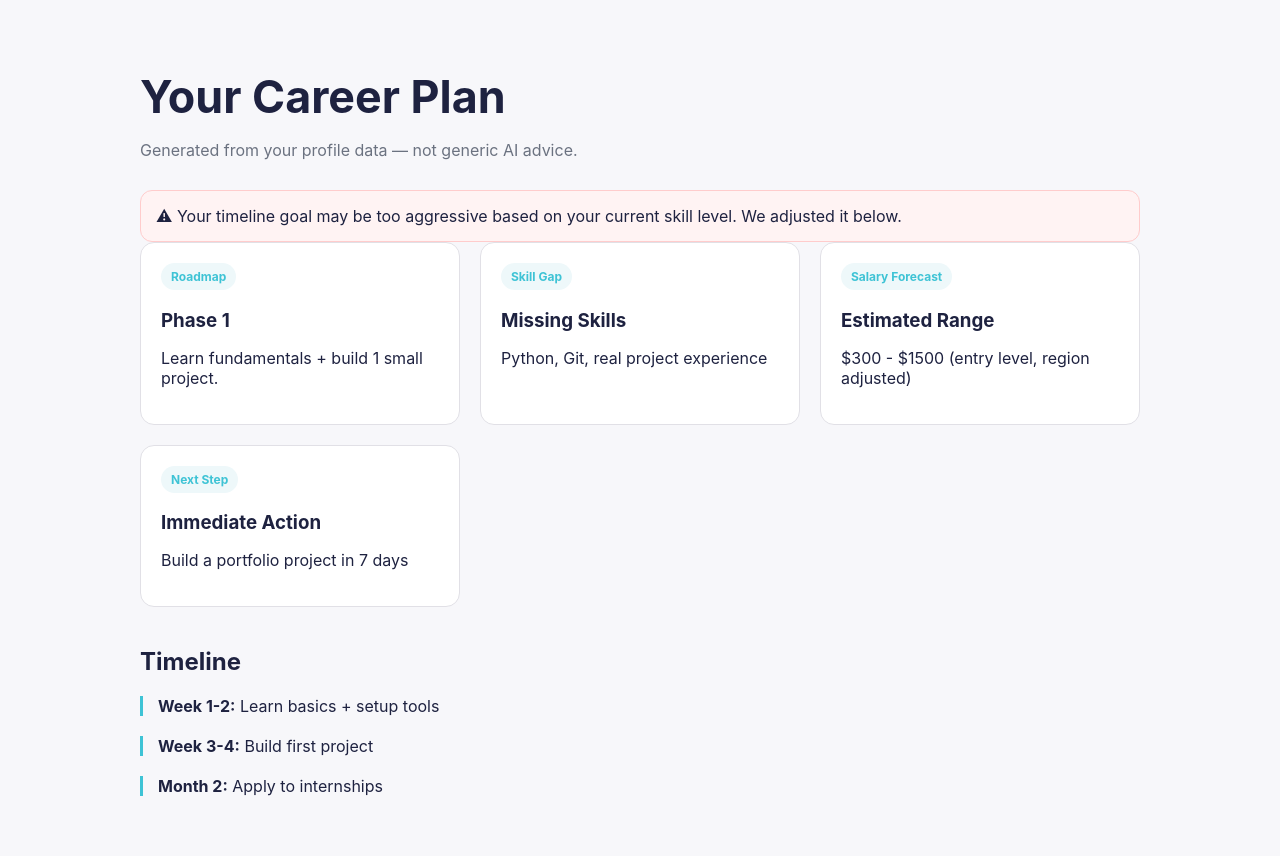
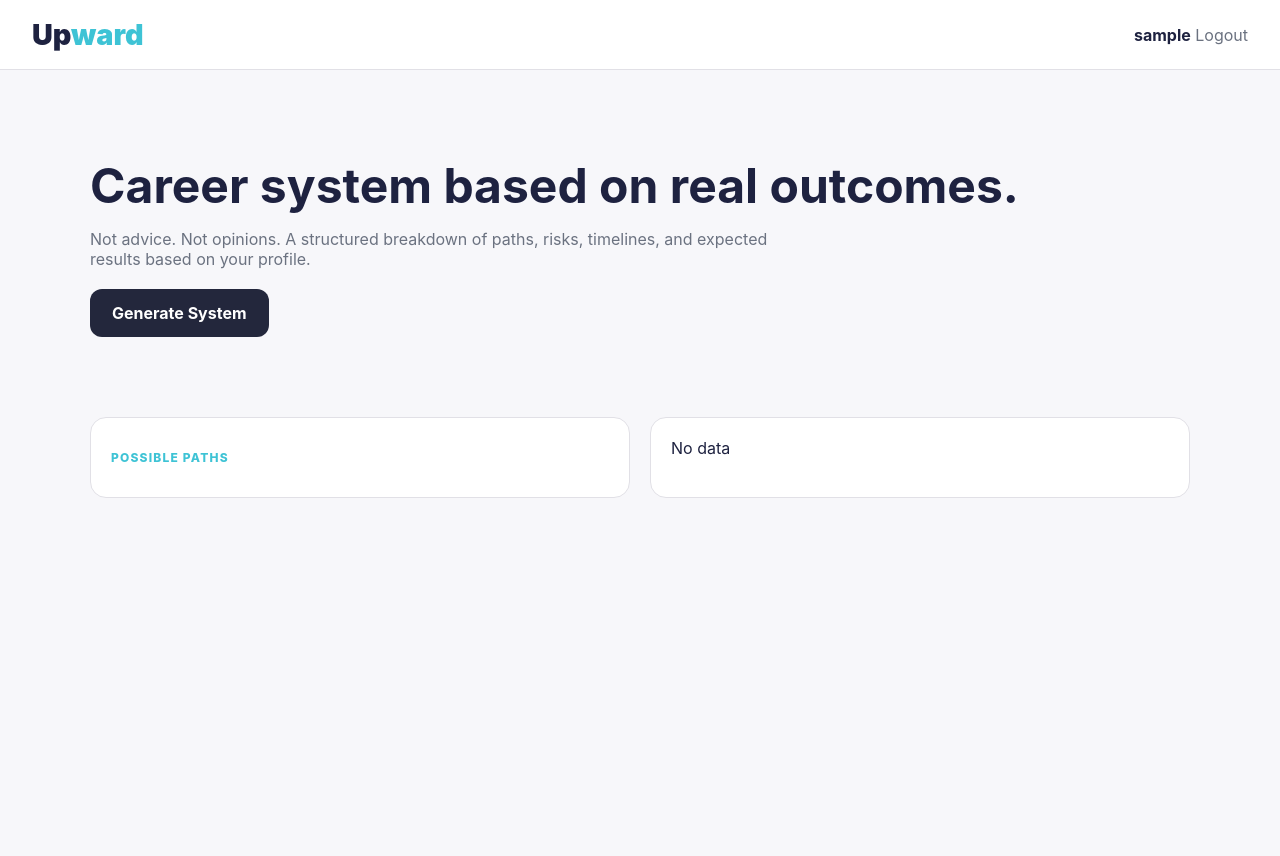
Before and after one commit to aissaadib/Upward, a Flask app: template templates/advice.html in a window 1280 px wide. After the commit the page ends 498 px from the top, so only its background shows below. Run offline with Flask 3, Linux system fonts and the light colour scheme; the template is opened without the code that fills it: most values are stand-ins (such as "Sample title", 1, 10 or a date in 2020); some libraries are stand-ins or nearby versions.

Commit message:
new advice.html design

```diff
--- a/templates/advice.html
+++ b/templates/advice.html
@@ -2,151 +2,334 @@
 <html lang="en">
 <head>
 <meta charset="UTF-8">
-<title>Your Career Plan - Upward</title>
+<meta name="viewport" content="width=device-width, initial-scale=1.0">
+<title>Upward</title>
 
 <style>
 :root{
+    --sidebar:#23273c;
+    --sidebar-deep:#1e2240;
     --accent:#3ec3d5;
+    --success:#41dc65;
+    --danger:#ff5460;
     --bg:#f7f7fa;
     --text:#1e2240;
     --text-secondary:#6b7280;
     --border:#e1e0e6;
-    --card:#ffffff;
 }
+
+*{margin:0;padding:0;box-sizing:border-box;}
 
 body{
     font-family:Inter,Segoe UI,sans-serif;
     background:var(--bg);
-    margin:0;
     color:var(--text);
 }
 
-.container{
-    width:min(1000px,92%);
-    margin:auto;
-    padding:40px 0;
+/* NAV */
+.navbar{
+    height:70px;
+    display:flex;
+    justify-content:space-between;
+    align-items:center;
+    padding:0 32px;
+    border-bottom:1px solid var(--border);
+    background:white;
+    position:sticky;
+    top:0;
 }
 
-h1{
-    font-size:2.8rem;
-    margin-bottom:10px;
+.brand{
+    font-size:1.8rem;
+    font-weight:900;
 }
 
-.subtitle{
-    color:var(--text-secondary);
-    margin-bottom:30px;
+.brand span{color:var(--accent);}
+
+.username{font-weight:700;}
+.logout{color:var(--text-secondary);text-decoration:none;}
+.logout:hover{color:var(--accent);}
+
+.container{
+    width:min(1100px,90%);
+    margin:auto;
 }
 
-/* GRID */
+/* HERO */
+.hero{
+    padding:90px 0 40px;
+}
+
+.hero h1{
+    font-size:3rem;
+    line-height:1.1;
+}
+
+.hero p{
+    margin-top:16px;
+    color:var(--text-secondary);
+    max-width:700px;
+}
+
+.btn{
+    display:inline-block;
+    margin-top:20px;
+    padding:14px 22px;
+    background:var(--sidebar);
+    color:white;
+    border-radius:12px;
+    text-decoration:none;
+    font-weight:700;
+}
+
+/* SYSTEM GRID */
 .grid{
     display:grid;
-    grid-template-columns:repeat(auto-fit,minmax(250px,1fr));
+    grid-template-columns:1fr 1fr;
     gap:20px;
+    margin-top:40px;
 }
 
-/* CARDS */
 .card{
-    background:var(--card);
+    background:white;
     border:1px solid var(--border);
-    border-radius:14px;
+    border-radius:16px;
     padding:20px;
 }
 
-.card h3{
-    margin-bottom:10px;
+/* PATH SELECTOR */
+.path-grid{
+    display:grid;
+    gap:10px;
 }
 
-.badge{
-    display:inline-block;
-    padding:6px 10px;
-    border-radius:999px;
-    background:#eef8fa;
-    color:var(--accent);
-    font-size:.75rem;
-    font-weight:700;
+.path{
+    padding:14px;
+    border-radius:12px;
+    border:1px solid var(--border);
+    cursor:pointer;
+    background:white;
+    transition:.2s;
 }
 
-/* TIMELINE */
-.timeline{
-    margin-top:40px;
+.path:hover{
+    border-color:var(--accent);
 }
 
-.step{
-    border-left:3px solid var(--accent);
-    padding-left:15px;
-    margin-bottom:20px;
+.path.active{
+    border-left:4px solid var(--accent);
+    background:#f0fcff;
 }
 
-/* WARNING BOX */
-.warning{
+.path-title{
+    font-weight:800;
+}
+
+.path-sub{
+    font-size:.85rem;
+    color:var(--text-secondary);
+}
+
+/* OUTCOME */
+.outcome{
+    padding:12px;
+    border-left:4px solid var(--success);
+    background:#e9fff0;
+    margin:12px 0;
+}
+
+/* SECTION TITLE */
+.section-title{
+    font-size:.75rem;
+    font-weight:800;
+    color:var(--accent);
+    letter-spacing:.1em;
+    text-transform:uppercase;
+    margin:12px 0;
+}
+
+/* STEPS */
+.step{
+    display:flex;
+    gap:10px;
+    padding:10px;
+    border-bottom:1px solid var(--border);
+}
+
+.num{
+    width:26px;
+    height:26px;
+    display:grid;
+    place-items:center;
+    background:var(--accent);
+    color:white;
+    border-radius:6px;
+    font-weight:900;
+}
+
+/* RISKS */
+.risk{
     background:#fff3f3;
-    border:1px solid #ffcccc;
-    padding:15px;
-    border-radius:12px;
-    margin-top:30px;
+    border-left:4px solid var(--danger);
+    padding:10px;
+    margin-top:10px;
+    font-size:.9rem;
+}
+
+/* RESOURCES */
+.resource{
+    display:block;
+    padding:10px;
+    margin:8px 0;
+    border:1px solid var(--border);
+    border-radius:10px;
+    text-decoration:none;
+    color:var(--text);
+}
+
+.resource:hover{
+    border-color:var(--accent);
 }
 </style>
 </head>
 
 <body>
 
+<div class="navbar">
+    <div class="brand">Up<span>ward</span></div>
+    <div>
+        <span class="username">{{ username }}</span>
+        <a class="logout" href="/logout">Logout</a>
+    </div>
+</div>
+
 <div class="container">
 
-    <h1>Your Career Plan</h1>
-    <p class="subtitle">Generated from your profile data — not generic AI advice.</p>
-
-    <div class="warning">
-        ⚠ Your timeline goal may be too aggressive based on your current skill level.
-        We adjusted it below.
+    <!-- HERO -->
+    <div class="hero">
+        <h1>Career system based on real outcomes.</h1>
+        <p>
+            Not advice. Not opinions. A structured breakdown of paths,
+            risks, timelines, and expected results based on your profile.
+        </p>
+        <a class="btn" onclick="generate()">Generate System</a>
     </div>
 
     <div class="grid">
 
+        <!-- LEFT: PATHS -->
         <div class="card">
-            <div class="badge">Roadmap</div>
-            <h3>Phase 1</h3>
-            <p>Learn fundamentals + build 1 small project.</p>
+            <div class="section-title">Possible Paths</div>
+            <div class="path-grid" id="paths"></div>
         </div>
 
-        <div class="card">
-            <div class="badge">Skill Gap</div>
-            <h3>Missing Skills</h3>
-            <p>Python, Git, real project experience</p>
-        </div>
-
-        <div class="card">
-            <div class="badge">Salary Forecast</div>
-            <h3>Estimated Range</h3>
-            <p>$300 - $1500 (entry level, region adjusted)</p>
-        </div>
-
-        <div class="card">
-            <div class="badge">Next Step</div>
-            <h3>Immediate Action</h3>
-            <p>Build a portfolio project in 7 days</p>
-        </div>
-
-    </div>
-
-    <div class="timeline">
-
-        <h2>Timeline</h2>
-
-        <div class="step">
-            <strong>Week 1-2:</strong> Learn basics + setup tools
-        </div>
-
-        <div class="step">
-            <strong>Week 3-4:</strong> Build first project
-        </div>
-
-        <div class="step">
-            <strong>Month 2:</strong> Apply to internships
+        <!-- RIGHT: DETAILS -->
+        <div class="card" id="details">
+            Select a path to view structured analysis.
         </div>
 
     </div>
 
 </div>
 
+<script>
+
+let data = [];
+let active = 0;
+
+function esc(s){
+    return String(s||"").replaceAll("<","&lt;").replaceAll(">","&gt;");
+}
+
+function renderPaths(){
+    const box = document.getElementById("paths");
+    box.innerHTML = "";
+
+    data.forEach((p,i)=>{
+        const div = document.createElement("div");
+        div.className = "path" + (i===active?" active":"");
+        div.onclick = ()=>{active=i; render();};
+
+        div.innerHTML = `
+            <div class="path-title">${esc(p.title)}</div>
+            <div class="path-sub">${esc(p.category || "Career path")}</div>
+        `;
+
+        box.appendChild(div);
+    });
+}
+
+function render(){
+    renderPaths();
+
+    const d = data[active];
+    const box = document.getElementById("details");
+
+    if(!d){
+        box.innerHTML = "No data";
+        return;
+    }
+
+    const steps = d.roadmap?.length ? d.roadmap : [
+        "Learn fundamentals",
+        "Build project",
+        "Gain experience",
+        "Apply to roles"
+    ];
+
+    const risks = d.risks?.length ? d.risks : [
+        "Requires consistency over time",
+        "Competitive field",
+        "Needs portfolio work"
+    ];
+
+    const resources = d.links || [];
+
+    box.innerHTML = `
+        <h2>${esc(d.title)}</h2>
+
+        <div class="outcome">
+            <strong>Expected Outcome:</strong><br>
+            ${esc(d.outcome)}
+        </div>
+
+        <div class="section-title">Roadmap (Action Plan)</div>
+        ${steps.map((s,i)=>`
+            <div class="step">
+                <div class="num">${i+1}</div>
+                <div>${esc(s)}</div>
+            </div>
+        `).join("")}
+
+        <div class="section-title">Risks / Reality Check</div>
+        ${risks.map(r=>`<div class="risk">${esc(r)}</div>`).join("")}
+
+        <div class="section-title">Resources</div>
+        ${resources.map(r=>`
+            <a class="resource" href="${r.url}" target="_blank">
+                ${esc(r.label)}
+            </a>
+        `).join("")}
+    `;
+}
+
+async function generate(){
+    const res = await fetch("/generate_advice",{
+        method:"POST",
+        headers:{"Content-Type":"application/json"},
+        body:JSON.stringify({count:5})
+    });
+
+    const json = await res.json();
+    data = json.advice || [];
+
+    active = 0;
+    render();
+}
+
+generate();
+
+</script>
+
 </body>
 </html>
```
